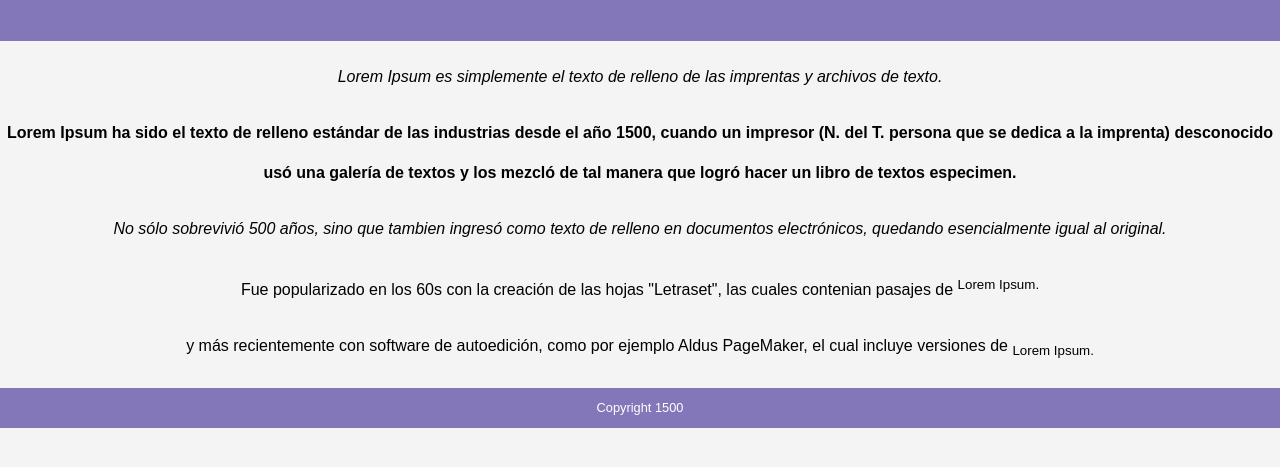
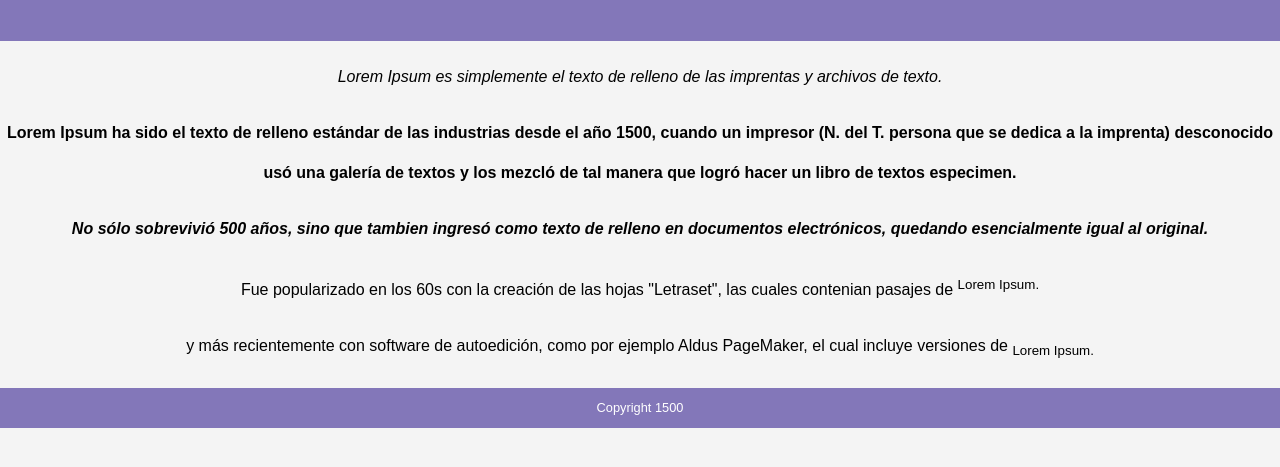
Before and after one commit to laura-benavente/Practica5, a plain HTML site: page index.html in a window 1280 px wide. Shown: the part 79-546 px from the top of the page. Drawn offline with Linux system fonts and the light colour scheme.

Commit message:
M1 Practica 5 importancia fixed

```diff
--- a/index.html
+++ b/index.html
@@ -18,7 +18,7 @@
     <main>
         <p class="cursiva">Lorem Ipsum es simplemente el texto de relleno de las imprentas y archivos de texto.</p><!--Párrafo en cursiva desde CSS-->
         <p class="negrita">Lorem Ipsum ha sido el texto de relleno estándar de las industrias desde el año 1500, cuando un impresor (N. del T. persona que se dedica a la imprenta) desconocido usó una galería de textos y los mezcló de tal manera que logró hacer un libro de textos especimen.</p><!--Párrafo en negrita desde CSS-->
-        <p><em>No sólo sobrevivió 500 años, sino que tambien ingresó como texto de relleno en documentos electrónicos, quedando esencialmente igual al original.</em></p><!--Párrafo con enfasis e importancia semantica-->
+        <p><em><strong>No sólo sobrevivió 500 años, sino que tambien ingresó como texto de relleno en documentos electrónicos, quedando esencialmente igual al original.</strong></em></p><!--Párrafo con enfasis e importancia semantica-->
         <p>Fue popularizado en los 60s con la creación de las hojas "Letraset", las cuales contenian pasajes de <sup>Lorem Ipsum.</sup></p><!--Parrafo con superindice-->
         <p>y más recientemente con software de autoedición, como por ejemplo Aldus PageMaker, el cual incluye versiones de <sub>Lorem Ipsum.</sub></p><!--Párrafo con subindice-->
     </main>
```
